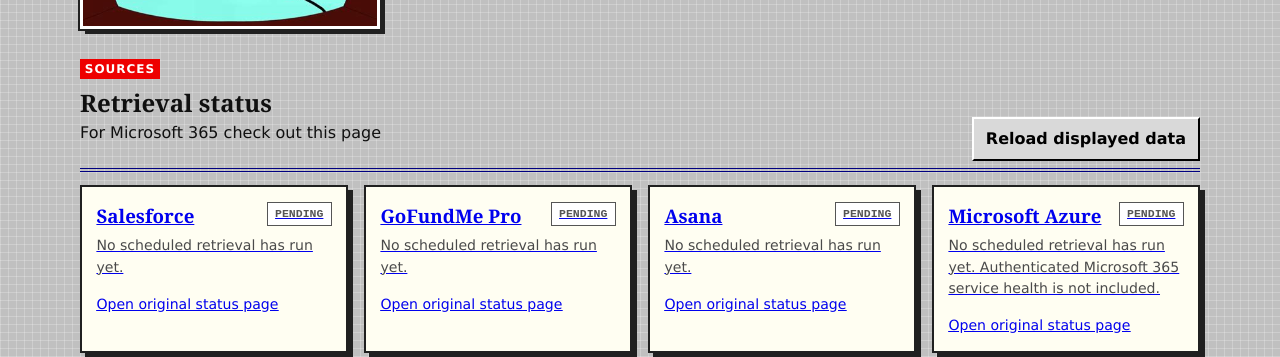
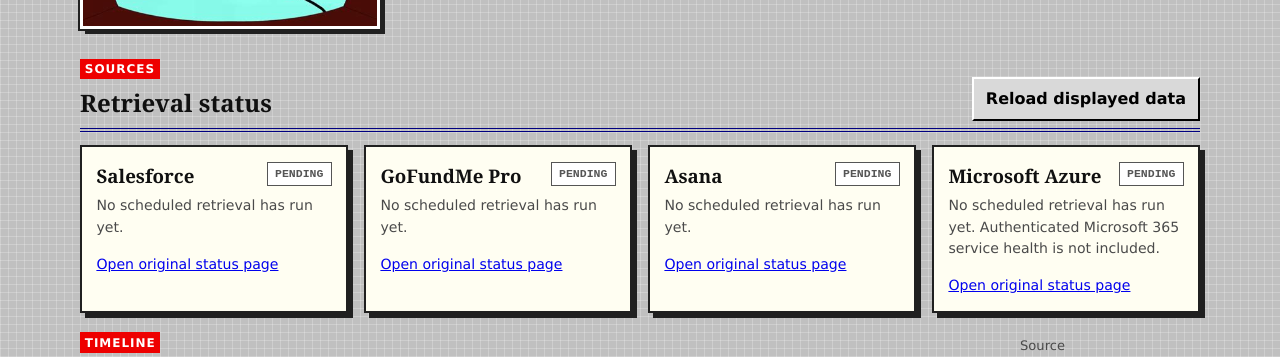
Before and after one commit to chadw-msfusa/status-town, a plain HTML site: page index.html in a window 1280 px wide. Shown: the part 172-529 px from the top of the page. Drawn offline with Linux system fonts and the light colour scheme.

Commit message:
Remove link to Microsoft 365 status page
Removed outdated link to Microsoft 365 status page.

```diff
--- a/index.html
+++ b/index.html
@@ -38,7 +38,6 @@
         <div>
           <p class="eyebrow">Sources</p>
           <h2 id="source-heading">Retrieval status</h2>
-          <p>For Microsoft 365 check out this page <a href="https://status.cloud.microsoft/"</a></p>
         </div>
         <button id="reload-button" type="button">Reload displayed data</button>
       </div>
```
